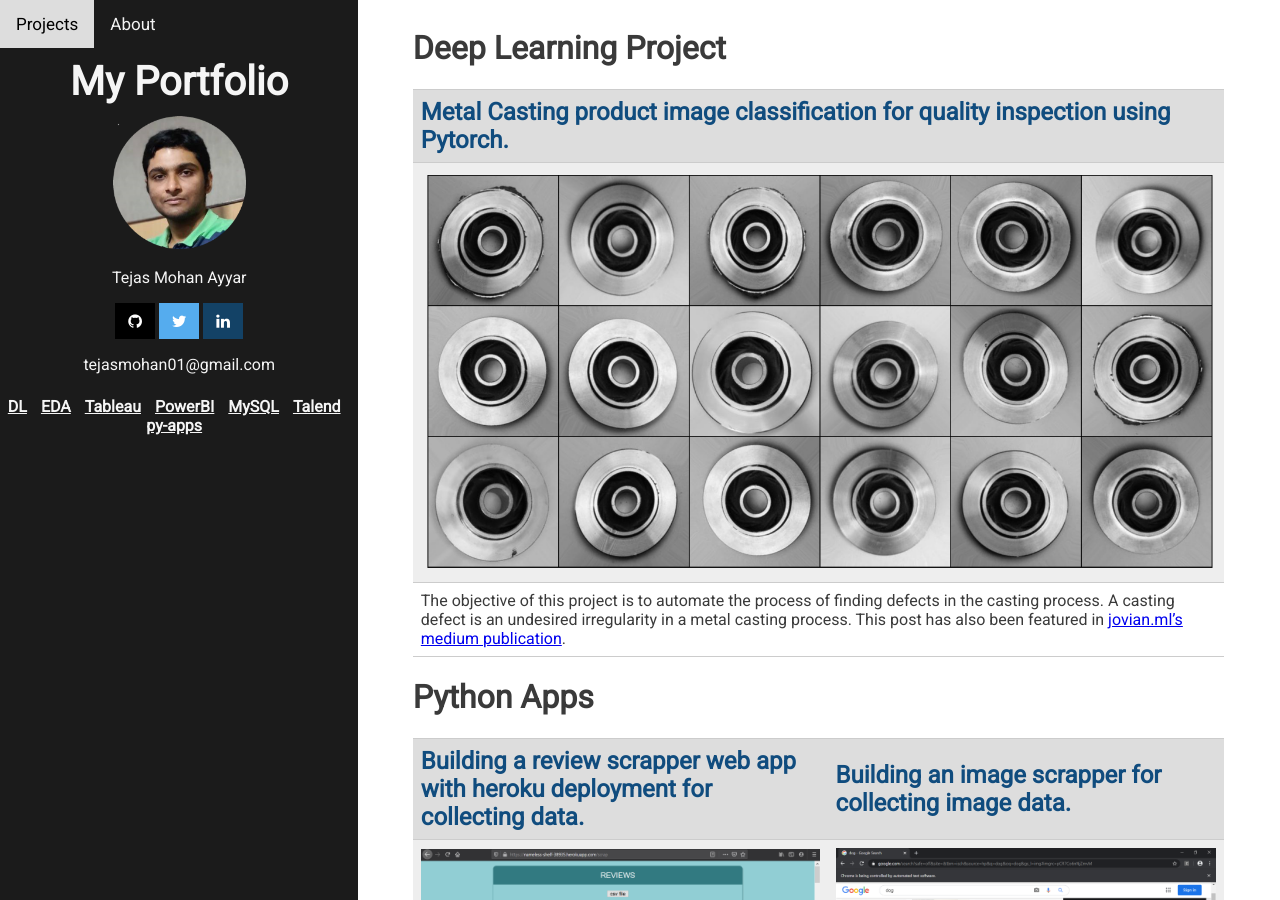
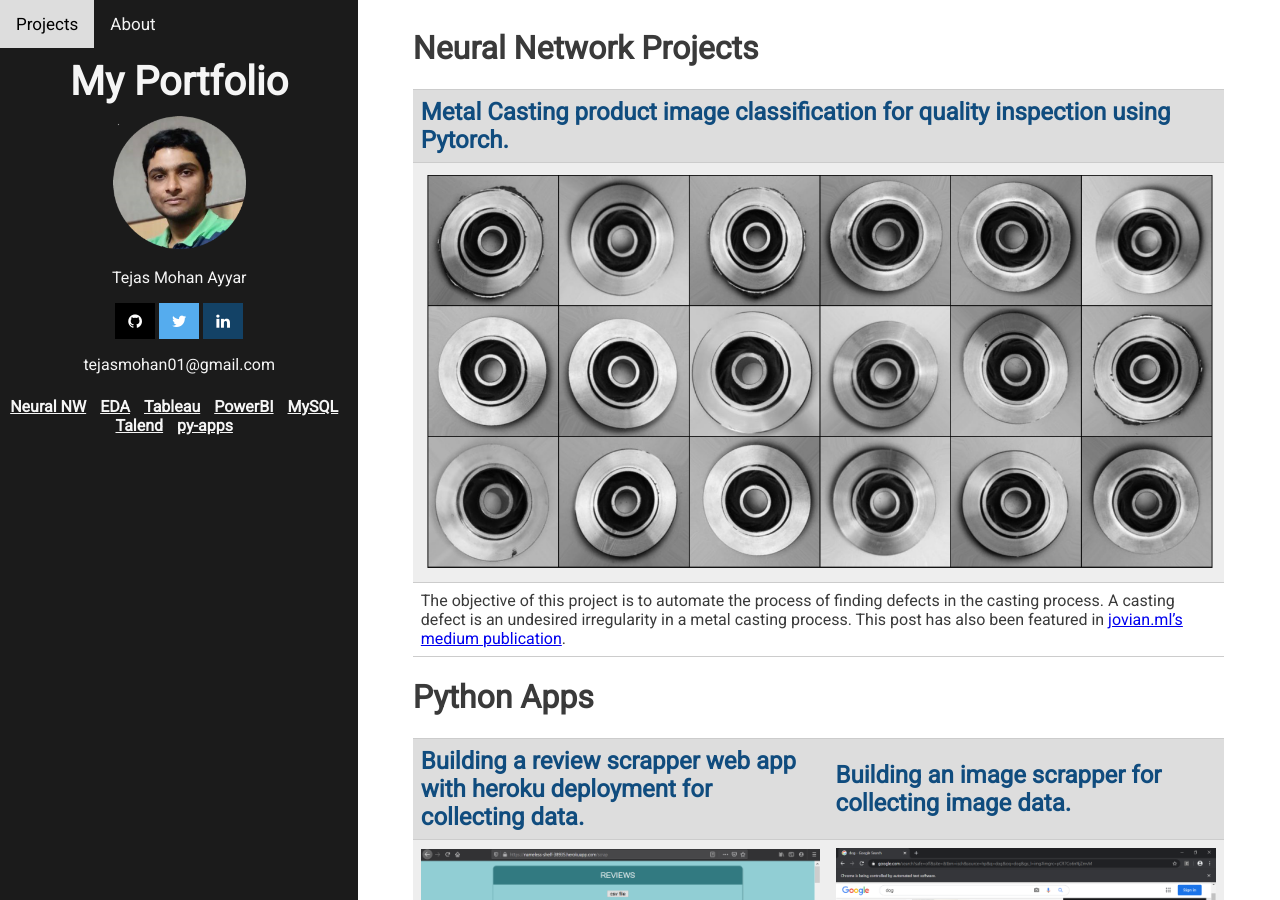
Before and after one commit to tejasmohanayyar/tejasmohanayyar.github.io, a Jekyll site: the page built from index.md, in a window 1280 px wide and 900 px high. Built offline with Jekyll 4.4.1, drawn with Linux system fonts in a browser that asks for light colours.

Commit message:
changed dl project title

```diff
--- a/_layouts/default.html
+++ b/_layouts/default.html
@@ -29,7 +29,7 @@
 
 
       <nav class = "sleftnavbar">
-          <a href = "{{ site.url }}#deep-learning-project" >DL</a>
+          <a href = "{{ site.url }}#neural-network-projects" >Neural NW</a>
           <a href = "{{ site.url }}#exploratory-data-analysis" >EDA</a>
           <a href = "{{ site.url }}#tableau-projects" >Tableau</a>
           <a href = "{{ site.url }}#power-bi-projects" >PowerBI</a>
--- a/index.md
+++ b/index.md
@@ -4,7 +4,7 @@ title: projects
 ---
 
 
-# Deep Learning Project
+# Neural Network Projects
 
 |<a href = "https://tejasmohanayyar.github.io/metalcastingqc" id = "postlink" target = "_blank">Metal Casting product image classification for quality inspection using Pytorch.</a>|
 |---|
```
